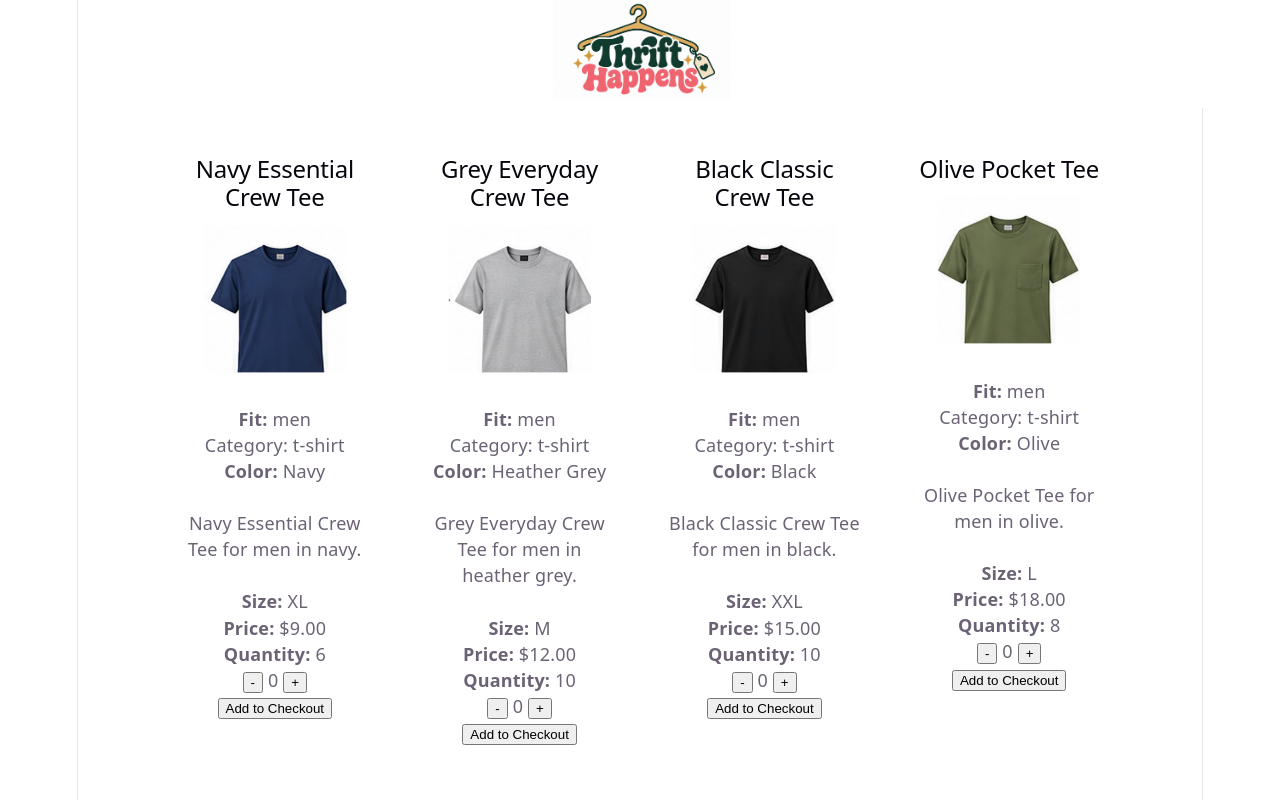
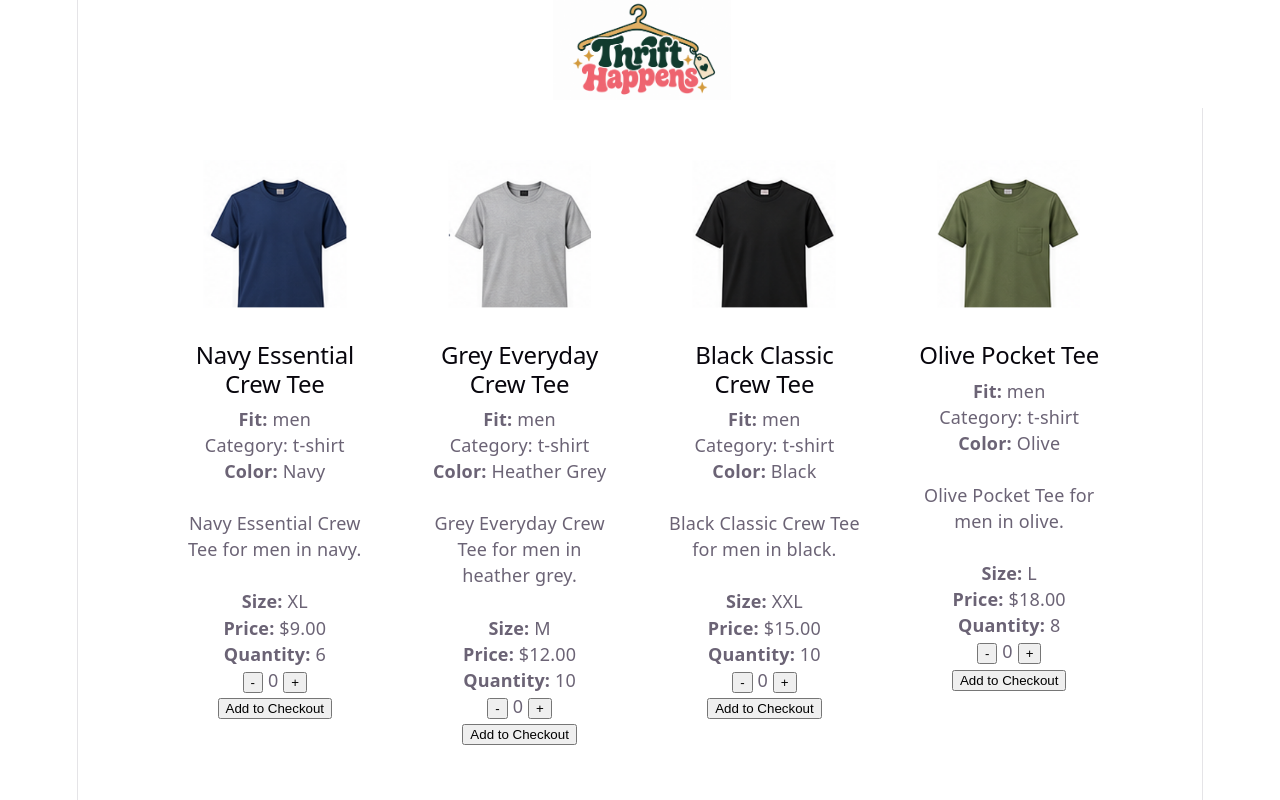
Before and after one commit to Skelaos/project1-thrift-happens, a React (Vite) app: page / in a window 1280 px wide. Shown: the top 800 px of the page. Built offline with nearby package versions, Linux system fonts and the light colour scheme.

Commit message:
Project 1 Completed - Minor adjustments to item and checkout cards

```diff
--- a/src/components/CheckoutCard.tsx
+++ b/src/components/CheckoutCard.tsx
@@ -21,8 +21,8 @@ export default function CheckoutCard({
 }: CheckoutCardProps) {
   return (
     <div className="CheckoutCard">
+      <img src={image} alt="" height="180px" />
       <h2>{name}</h2>
-      <img src={image} alt="" height="180px" />
       <p>Price: {price}</p>
       <p>Quantity: {itemQuantity}</p>
       <p>Total: {total}</p>
--- a/src/components/ItemCard.tsx
+++ b/src/components/ItemCard.tsx
@@ -21,8 +21,8 @@ export default function ItemCard({
 }: ItemCardProps) {
   return (
     <div className="ItemCard">
+      <img src={image} height="180px" />
       <h2>{itemInfo.name}</h2>
-      <img src={image} height="180px" />
       <p>
         <b>Fit:</b> {fit}
       </p>
```
